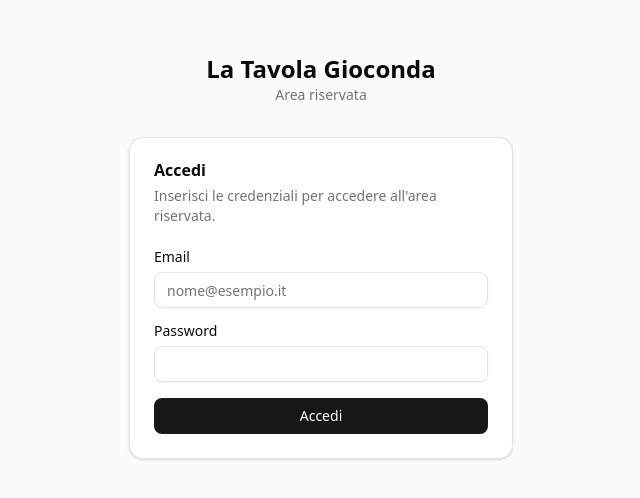
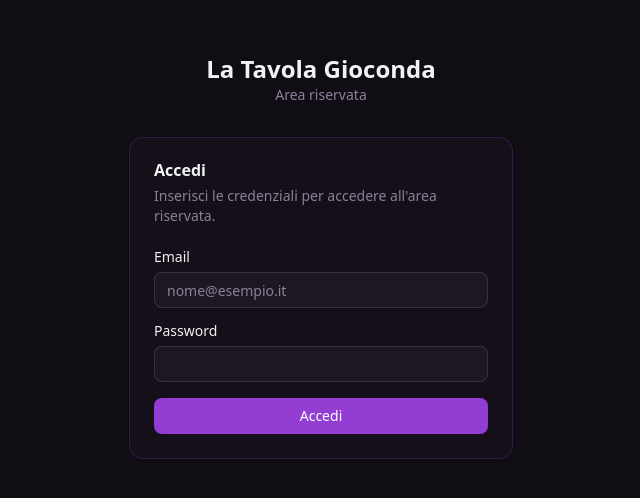
Before and after one commit to latavolagioconda/website, a Next.js app: page /area-riservata in a window 1280 px wide. Shown: the part 144-642 px from the top of the page, without its empty margins (319-959 px from the left). Built offline with nearby package versions, Linux system fonts and the light colour scheme.

Commit message:
changed theme

```diff
--- a/app/(dashboard)/layout.tsx
+++ b/app/(dashboard)/layout.tsx
@@ -1,6 +1,7 @@
 import { redirect } from 'next/navigation'
 import { createClient } from '@/lib/supabase/server'
 import { Navbar } from '@/components/navbar'
+import { gravatarUrl } from '@/lib/gravatar'
 
 export default async function DashboardLayout({
   children,
@@ -19,7 +20,7 @@ export default async function DashboardLayout({
 
   const { data: socio, error: errSocio } = await supabase
     .from('soci')
-    .select('nome, cognome, ruolo, nickname')
+    .select('nome, cognome, ruolo, nickname, avatar_url, email')
     .eq('auth_user_id', user.id)
     .single()
 
@@ -34,7 +35,13 @@ export default async function DashboardLayout({
 
   return (
     <div className="min-h-screen bg-background">
-      <Navbar nome={socio.nome} cognome={socio.cognome} ruolo={socio.ruolo} nickname={socio.nickname} />
+      <Navbar
+          nome={socio.nome}
+          cognome={socio.cognome}
+          ruolo={socio.ruolo}
+          nickname={socio.nickname}
+          avatarSrc={socio.avatar_url || gravatarUrl(socio.email)}
+        />
       <main className="mx-auto max-w-7xl px-4 py-8 sm:px-6">{children}</main>
     </div>
   )
--- a/app/globals.css
+++ b/app/globals.css
@@ -49,71 +49,71 @@
 
 :root {
   --radius: 0.625rem;
-  --background: oklch(1 0 0);
-  --foreground: oklch(0.145 0 0);
-  --card: oklch(1 0 0);
-  --card-foreground: oklch(0.145 0 0);
-  --popover: oklch(1 0 0);
-  --popover-foreground: oklch(0.145 0 0);
-  --primary: oklch(0.205 0 0);
-  --primary-foreground: oklch(0.985 0 0);
-  --secondary: oklch(0.97 0 0);
-  --secondary-foreground: oklch(0.205 0 0);
-  --muted: oklch(0.97 0 0);
-  --muted-foreground: oklch(0.556 0 0);
-  --accent: oklch(0.97 0 0);
-  --accent-foreground: oklch(0.205 0 0);
-  --destructive: oklch(0.577 0.245 27.325);
-  --border: oklch(0.922 0 0);
-  --input: oklch(0.922 0 0);
-  --ring: oklch(0.708 0 0);
-  --chart-1: oklch(0.646 0.222 41.116);
-  --chart-2: oklch(0.6 0.118 184.704);
-  --chart-3: oklch(0.398 0.07 227.392);
-  --chart-4: oklch(0.828 0.189 84.429);
-  --chart-5: oklch(0.769 0.188 70.08);
-  --sidebar: oklch(0.985 0 0);
-  --sidebar-foreground: oklch(0.145 0 0);
-  --sidebar-primary: oklch(0.205 0 0);
-  --sidebar-primary-foreground: oklch(0.985 0 0);
-  --sidebar-accent: oklch(0.97 0 0);
-  --sidebar-accent-foreground: oklch(0.205 0 0);
-  --sidebar-border: oklch(0.922 0 0);
-  --sidebar-ring: oklch(0.708 0 0);
+  --background: oklch(0.13 0.015 307);
+  --foreground: oklch(0.96 0.005 307);
+  --card: oklch(0.18 0.02 307);
+  --card-foreground: oklch(0.96 0.005 307);
+  --popover: oklch(0.18 0.02 307);
+  --popover-foreground: oklch(0.96 0.005 307);
+  --primary: oklch(0.55 0.22 307);
+  --primary-foreground: oklch(1 0 0);
+  --secondary: oklch(0.22 0.02 307);
+  --secondary-foreground: oklch(0.96 0.005 307);
+  --muted: oklch(0.22 0.02 307);
+  --muted-foreground: oklch(0.62 0.04 307);
+  --accent: oklch(0.32 0.16 307);
+  --accent-foreground: oklch(0.96 0.005 307);
+  --destructive: oklch(0.65 0.22 27);
+  --border: oklch(0.55 0.22 307 / 25%);
+  --input: oklch(1 0 0 / 12%);
+  --ring: oklch(0.55 0.22 307);
+  --chart-1: oklch(0.55 0.22 307);
+  --chart-2: oklch(0.6 0.17 270);
+  --chart-3: oklch(0.58 0.19 330);
+  --chart-4: oklch(0.65 0.16 240);
+  --chart-5: oklch(0.7 0.14 200);
+  --sidebar: oklch(0.16 0.02 307);
+  --sidebar-foreground: oklch(0.96 0.005 307);
+  --sidebar-primary: oklch(0.55 0.22 307);
+  --sidebar-primary-foreground: oklch(1 0 0);
+  --sidebar-accent: oklch(0.32 0.16 307);
+  --sidebar-accent-foreground: oklch(0.96 0.005 307);
+  --sidebar-border: oklch(0.55 0.22 307 / 20%);
+  --sidebar-ring: oklch(0.55 0.22 307);
 }
 
 .dark {
-  --background: oklch(0.145 0 0);
-  --foreground: oklch(0.985 0 0);
-  --card: oklch(0.205 0 0);
-  --card-foreground: oklch(0.985 0 0);
-  --popover: oklch(0.205 0 0);
-  --popover-foreground: oklch(0.985 0 0);
-  --primary: oklch(0.922 0 0);
-  --primary-foreground: oklch(0.205 0 0);
-  --secondary: oklch(0.269 0 0);
-  --secondary-foreground: oklch(0.985 0 0);
-  --muted: oklch(0.269 0 0);
-  --muted-foreground: oklch(0.708 0 0);
-  --accent: oklch(0.269 0 0);
-  --accent-foreground: oklch(0.985 0 0);
-  --destructive: oklch(0.704 0.191 22.216);
-  --border: oklch(1 0 0 / 10%);
-  --input: oklch(1 0 0 / 15%);
-  --ring: oklch(0.556 0 0);
-  --chart-1: oklch(0.488 0.243 264.376);
-  --chart-2: oklch(0.696 0.17 162.48);
-  --chart-3: oklch(0.769 0.188 70.08);
-  --chart-4: oklch(0.627 0.265 303.9);
-  --chart-5: oklch(0.645 0.246 16.439);
-  --sidebar: oklch(0.205 0 0);
-  --sidebar-foreground: oklch(0.985 0 0);
-  --sidebar-primary: oklch(0.488 0.243 264.376);
-  --sidebar-primary-foreground: oklch(0.985 0 0);
-  --sidebar-accent: oklch(0.269 0 0);
-  --sidebar-accent-foreground: oklch(0.985 0 0);
-  --sidebar-border: oklch(1 0 0 / 10%);
-  --sidebar-ring: oklch(0.556 0 0);
+  --background: oklch(0.13 0.015 307);
+  --foreground: oklch(0.96 0.005 307);
+  --card: oklch(0.18 0.02 307);
+  --card-foreground: oklch(0.96 0.005 307);
+  --popover: oklch(0.18 0.02 307);
+  --popover-foreground: oklch(0.96 0.005 307);
+  --primary: oklch(0.55 0.22 307);
+  --primary-foreground: oklch(1 0 0);
+  --secondary: oklch(0.22 0.02 307);
+  --secondary-foreground: oklch(0.96 0.005 307);
+  --muted: oklch(0.22 0.02 307);
+  --muted-foreground: oklch(0.62 0.04 307);
+  --accent: oklch(0.32 0.16 307);
+  --accent-foreground: oklch(0.96 0.005 307);
+  --destructive: oklch(0.65 0.22 27);
+  --border: oklch(0.55 0.22 307 / 25%);
+  --input: oklch(1 0 0 / 12%);
+  --ring: oklch(0.55 0.22 307);
+  --chart-1: oklch(0.55 0.22 307);
+  --chart-2: oklch(0.6 0.17 270);
+  --chart-3: oklch(0.58 0.19 330);
+  --chart-4: oklch(0.65 0.16 240);
+  --chart-5: oklch(0.7 0.14 200);
+  --sidebar: oklch(0.16 0.02 307);
+  --sidebar-foreground: oklch(0.96 0.005 307);
+  --sidebar-primary: oklch(0.55 0.22 307);
+  --sidebar-primary-foreground: oklch(1 0 0);
+  --sidebar-accent: oklch(0.32 0.16 307);
+  --sidebar-accent-foreground: oklch(0.96 0.005 307);
+  --sidebar-border: oklch(0.55 0.22 307 / 20%);
+  --sidebar-ring: oklch(0.55 0.22 307);
 }
 
 @layer base {
--- a/app/layout.tsx
+++ b/app/layout.tsx
@@ -24,7 +24,7 @@ export default function RootLayout({
   children: React.ReactNode;
 }>) {
   return (
-    <html lang="it">
+    <html lang="it" className="dark">
       <body
         className={`${geistSans.variable} ${geistMono.variable} antialiased`}
       >
--- a/components/homepage/navbar-pubblica.tsx
+++ b/components/homepage/navbar-pubblica.tsx
@@ -1,5 +1,6 @@
 import Link from 'next/link'
 import { Button } from '@/components/ui/button'
+import { Lock } from 'lucide-react'
 
 export function NavbarPubblica() {
   return (
@@ -9,7 +10,10 @@ export function NavbarPubblica() {
           La Tavola Gioconda
         </Link>
         <Button asChild variant="outline" size="sm">
-          <Link href="/area-riservata">Area riservata</Link>
+          <Link href="/area-riservata" className="flex items-center gap-2">
+            <Lock className="h-3.5 w-3.5" />
+            Area riservata
+          </Link>
         </Button>
       </div>
     </header>
```
Also changed, not shown: app/page.tsx (+117 -46 lines), components/navbar.tsx (+119 -19 lines).
